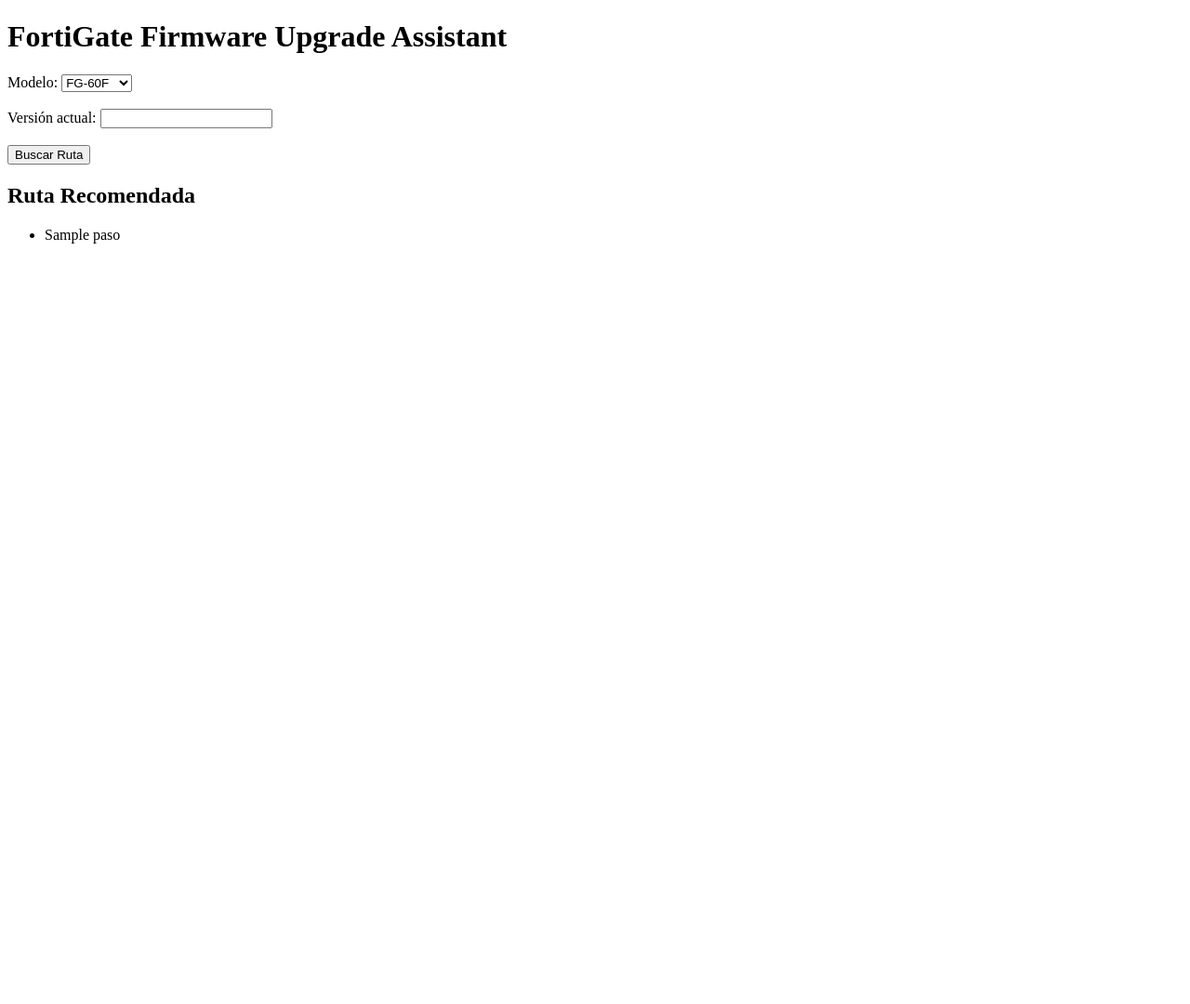
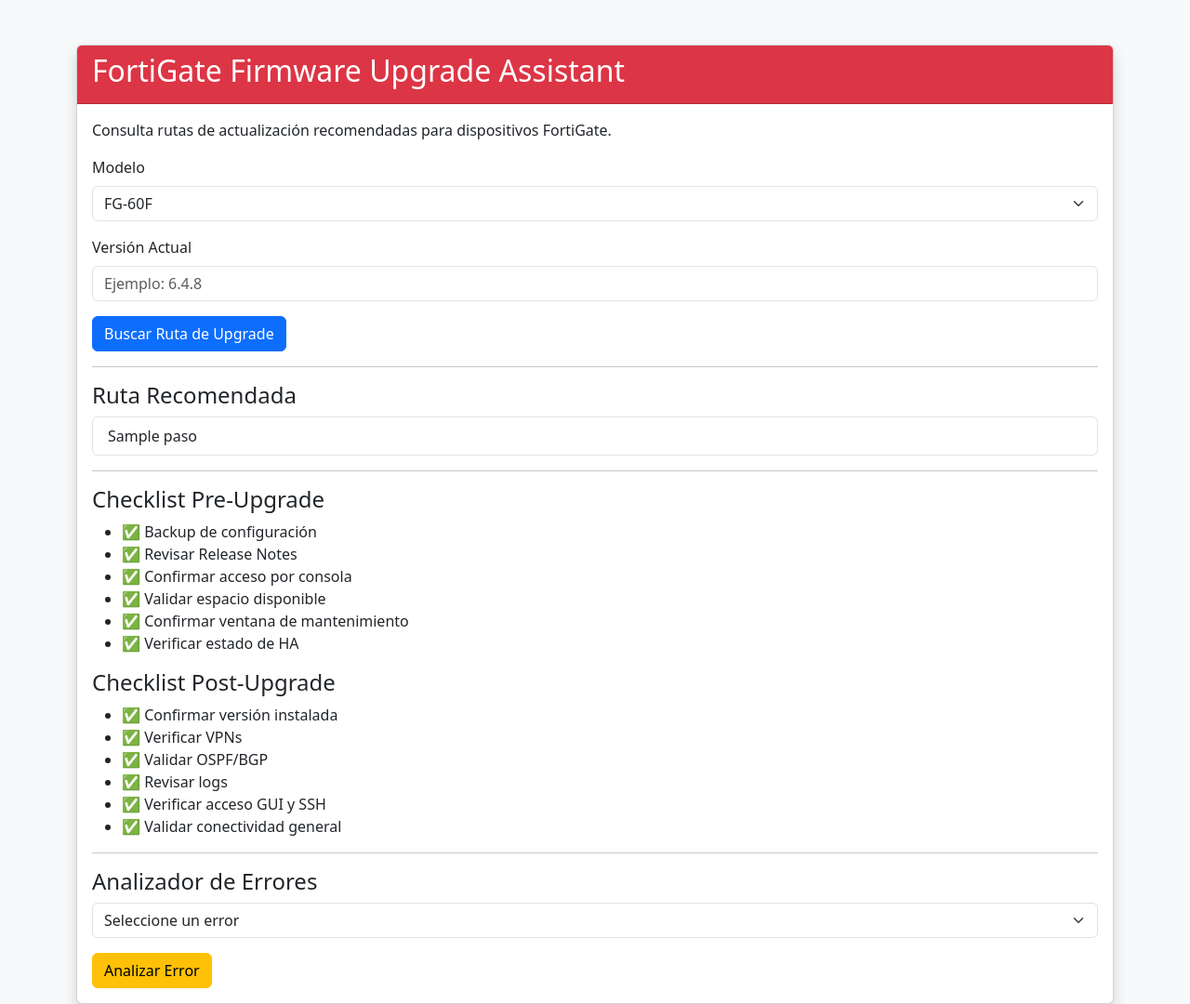
Before and after one commit to cablesandmore/fortigate-firmware-upgrade-assistant, a Flask app: template templates/index.html in a window 1280 px wide. Shown: the whole page at 93% size. Before the commit the page ends 262 px from the top, so only its background shows below. Run offline with Flask 3, Linux system fonts and the light colour scheme; the template is opened without the code that fills it: most values are stand-ins (such as "Sample title", 1, 10 or a date in 2020).

Commit message:
v1 fortigate upgrade assistant

```diff
--- a/app.py
+++ b/app.py
@@ -6,29 +6,37 @@ app = Flask(__name__)
 with open("data/firmware_paths.json") as f:
     firmware_data = json.load(f)
 
+with open("data/known_errors.json") as f:
+    error_data = json.load(f)
 
 @app.route("/", methods=["GET", "POST"])
 def home():
 
     resultado = None
+    error_info = None
 
     if request.method == "POST":
 
-        modelo = request.form["modelo"]
-        version = request.form["version"]
+        modelo = request.form.get("modelo")
+        version = request.form.get("version")
+        error_text = request.form.get("error_text")
 
-        try:
-            resultado = firmware_data[modelo][version]
-        except KeyError:
-            resultado = [
-                "No se encontró una ruta definida para esa versión."
-            ]
+        if modelo and version:
+            try:
+                resultado = firmware_data[modelo][version]
+            except KeyError:
+                resultado = [
+                    "No se encontró una ruta definida para esa versión."
+                ]
+
+        if error_text:
+            error_info = error_data.get(error_text)
 
     return render_template(
         "index.html",
-        resultado=resultado
+        resultado=resultado,
+        error_info=error_info
     )
-
 
 if __name__ == "__main__":
     app.run(debug=True)
--- a/data/known_errors.json
+++ b/data/known_errors.json
@@ -0,0 +1,25 @@
+{
+  "Timeout connecting to FortiGuard": {
+    "causa": "Problema de conectividad hacia los servidores FortiGuard.",
+    "comandos": [
+      "execute ping service.fortiguard.net",
+      "execute traceroute service.fortiguard.net",
+      "diagnose debug rating"
+    ]
+  },
+  "Firmware validation failed": {
+    "causa": "Imagen de firmware corrupta o incompatible.",
+    "comandos": [
+      "Verificar checksum",
+      "Descargar nuevamente el firmware",
+      "Validar modelo de equipo"
+    ]
+  },
+  "No valid upgrade path found": {
+    "causa": "La versión requiere upgrades intermedios.",
+    "comandos": [
+      "Consultar Upgrade Path Tool",
+      "Revisar Release Notes"
+    ]
+  }
+}
--- a/templates/index.html
+++ b/templates/index.html
@@ -1,42 +1,166 @@
 <!DOCTYPE html>
-<html>
+<html lang="en">
+
 <head>
-    <title>FortiGate Firmware Upgrade Assistant</title>
+    <meta charset="UTF-8">
+    <meta name="viewport" content="width=device-width, initial-scale=1.0">
+    <title>FortiGate Upgrade Assistant</title>
+
+    <link href="https://cdn.jsdelivr.net/npm/bootstrap@5.3.8/dist/css/bootstrap.min.css" rel="stylesheet">
 </head>
-<body>
 
-<h1>FortiGate Firmware Upgrade Assistant</h1>
+<body class="bg-light">
+
+    <div class="container mt-5">
+
+        <div class="card shadow">
+
+            <div class="card-header bg-danger text-white">
+                <h2>FortiGate Firmware Upgrade Assistant</h2>
+            </div>
+
+            <div class="card-body">
+
+                <p>
+                    Consulta rutas de actualización recomendadas para dispositivos FortiGate.
+                </p>
+
+                <form method="POST">
+
+                    <div class="mb-3">
+                        <label class="form-label">Modelo</label>
+
+                        <select class="form-select" name="modelo">
+                            <option value="FG-60F">FG-60F</option>
+                            <option value="FG-100F">FG-100F</option>
+                        </select>
+                    </div>
+
+                    <div class="mb-3">
+                        <label class="form-label">Versión Actual</label>
+
+                        <input
+                            type="text"
+                            class="form-control"
+                            name="version"
+                            placeholder="Ejemplo: 6.4.8">
+                    </div>
+
+                    <button class="btn btn-primary">
+                        Buscar Ruta de Upgrade
+                    </button>
+
+                </form>
+
+                {% if resultado %}
+
+                <hr>
+
+                <h4>Ruta Recomendada</h4>
+
+                <ul class="list-group">
+
+                    {% for paso in resultado %}
+
+                    <li class="list-group-item">
+                        {{ paso }}
+                    </li>
+
+                    {% endfor %}
+
+                </ul>
+
+                <hr>
+
+                <h4>Checklist Pre-Upgrade</h4>
+
+                <ul>
+                    <li>✅ Backup de configuración</li>
+                    <li>✅ Revisar Release Notes</li>
+                    <li>✅ Confirmar acceso por consola</li>
+                    <li>✅ Validar espacio disponible</li>
+                    <li>✅ Confirmar ventana de mantenimiento</li>
+                    <li>✅ Verificar estado de HA</li>
+                </ul>
+
+                <h4>Checklist Post-Upgrade</h4>
+
+                <ul>
+                    <li>✅ Confirmar versión instalada</li>
+                    <li>✅ Verificar VPNs</li>
+                    <li>✅ Validar OSPF/BGP</li>
+                    <li>✅ Revisar logs</li>
+                    <li>✅ Verificar acceso GUI y SSH</li>
+                    <li>✅ Validar conectividad general</li>
+                </ul>
+
+                {% endif %}
+
+                <hr>
+
+<h4>Analizador de Errores</h4>
 
 <form method="POST">
 
-    <label>Modelo:</label>
+    <div class="mb-3">
 
-    <select name="modelo">
-        <option value="FG-60F">FG-60F</option>
-        <option value="FG-100F">FG-100F</option>
-    </select>
+        <select name="error_text" class="form-select">
 
-    <br><br>
+            <option value="">
+                Seleccione un error
+            </option>
 
-    <label>Versión actual:</label>
+            <option value="Timeout connecting to FortiGuard">
+                Timeout connecting to FortiGuard
+            </option>
 
-    <input type="text" name="version">
+            <option value="Firmware validation failed">
+                Firmware validation failed
+            </option>
 
-    <br><br>
+            <option value="No valid upgrade path found">
+                No valid upgrade path found
+            </option>
 
-    <button type="submit">Buscar Ruta</button>
+        </select>
+
+    </div>
+
+    <button class="btn btn-warning">
+        Analizar Error
+    </button>
 
 </form>
 
-{% if resultado %}
-<h2>Ruta Recomendada</h2>
+{% if error_info %}
 
-<ul>
-{% for paso in resultado %}
-<li>{{ paso }}</li>
-{% endfor %}
-</ul>
+<div class="alert alert-info mt-3">
+
+    <h5>Causa Probable</h5>
+
+    <p>{{ error_info.causa }}</p>
+
+    <h5>Comandos Sugeridos</h5>
+
+    <ul>
+
+        {% for comando in error_info.comandos %}
+            <li>{{ comando }}</li>
+        {% endfor %}
+
+    </ul>
+
+</div>
+
 {% endif %}
 
+
+            </div>
+
+        </div>
+
+    </div>
+
 </body>
+
 </html>
```
Also changed, not shown: backups/app_v0.py (added, +34 -0 lines), backups/index_v0.html (added, +107 -0 lines), README.md, capturas/version0.png (added), 2 other files.
